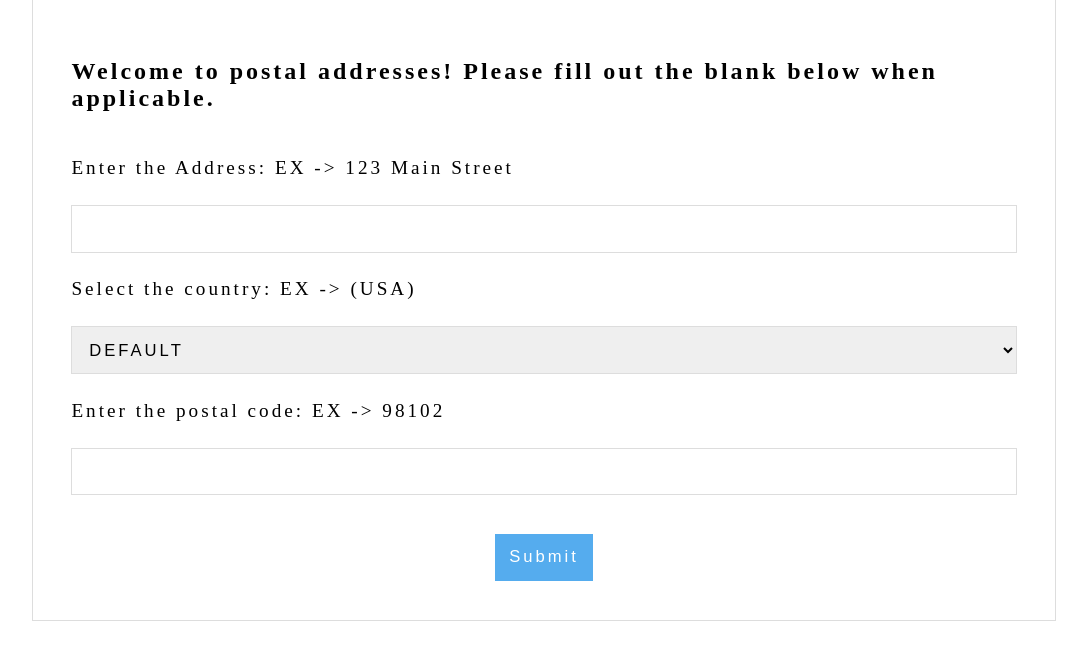
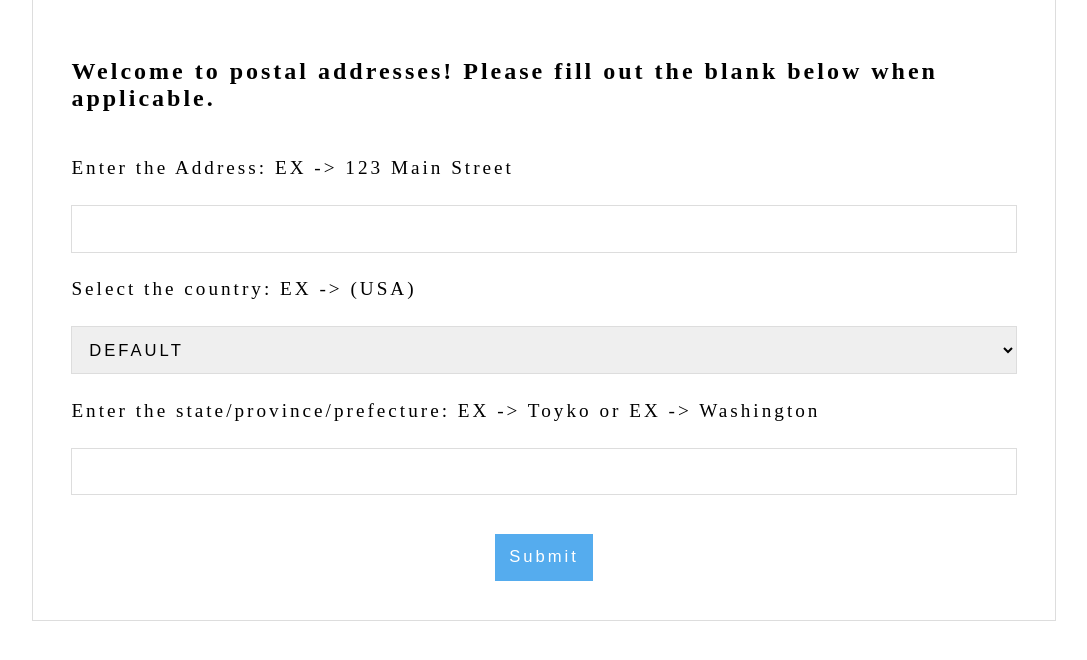
Before and after one commit to trando46/postalAddresses, a Django app: template templates/home.html in a window 1280 px wide. Shown: the part 27-687 px from the top of the page, without its empty margins (96-1183 px from the left). Run offline with Django 3.2, Linux system fonts and the light colour scheme; the template is opened without the code that fills it, so the values that code supplies are empty.

Commit message:
removing postal code adding the state/province/prefecture

```diff
--- a/templates/home.html
+++ b/templates/home.html
@@ -34,7 +34,7 @@
             </select>
 
             <!!! This is for the user to enter the postal code>
-             <label for = "zipcode"> Enter the postal code: EX -> 98102</label>
+             <label for = "state"> Enter the state/province/prefecture: EX -> Toyko or EX -> Washington</label>
             <input type = "text" name ="lastname" id = "lastname">
             <center><input type = "Submit" class = "file_submit"></center>
         </form>
```
